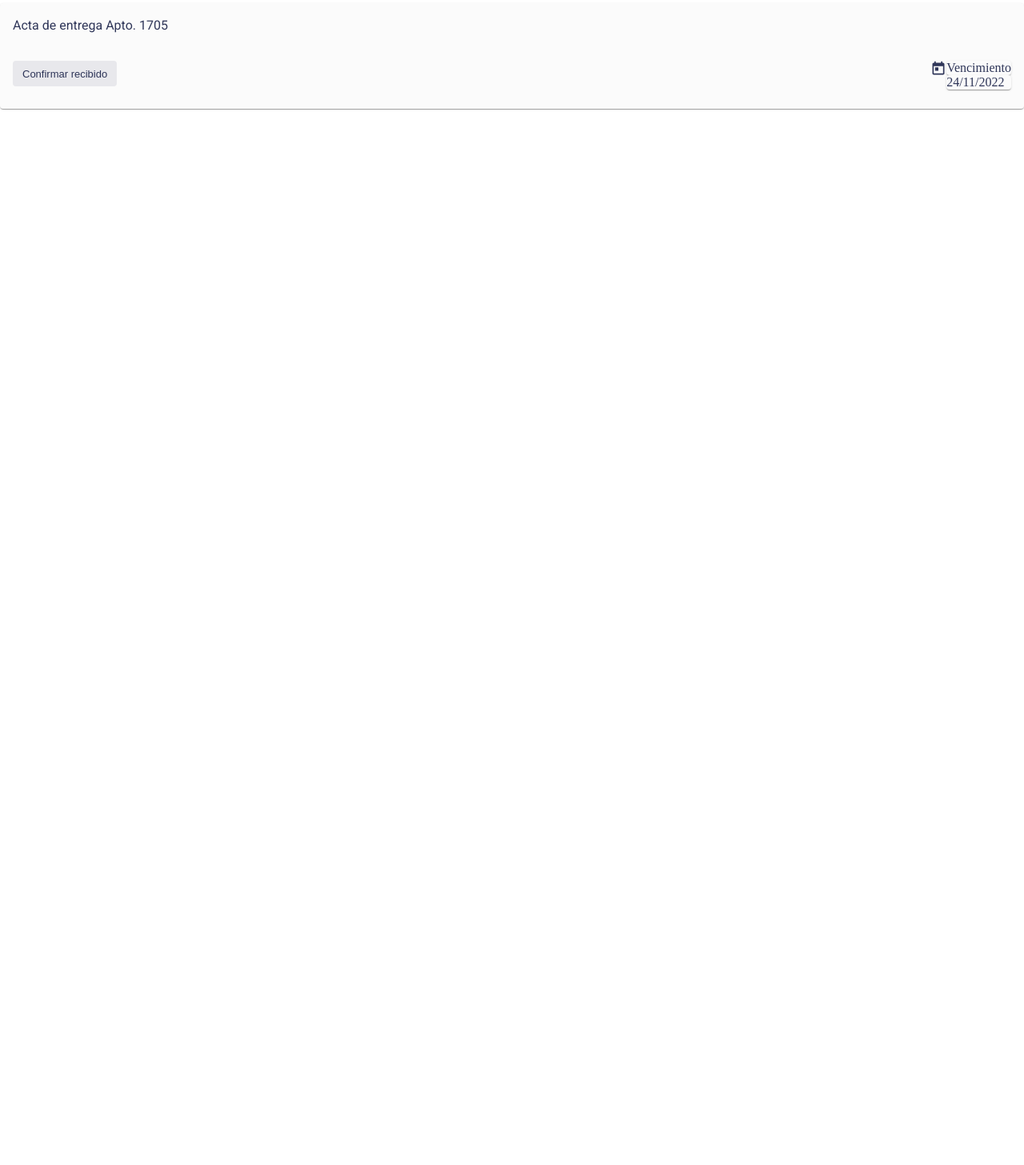
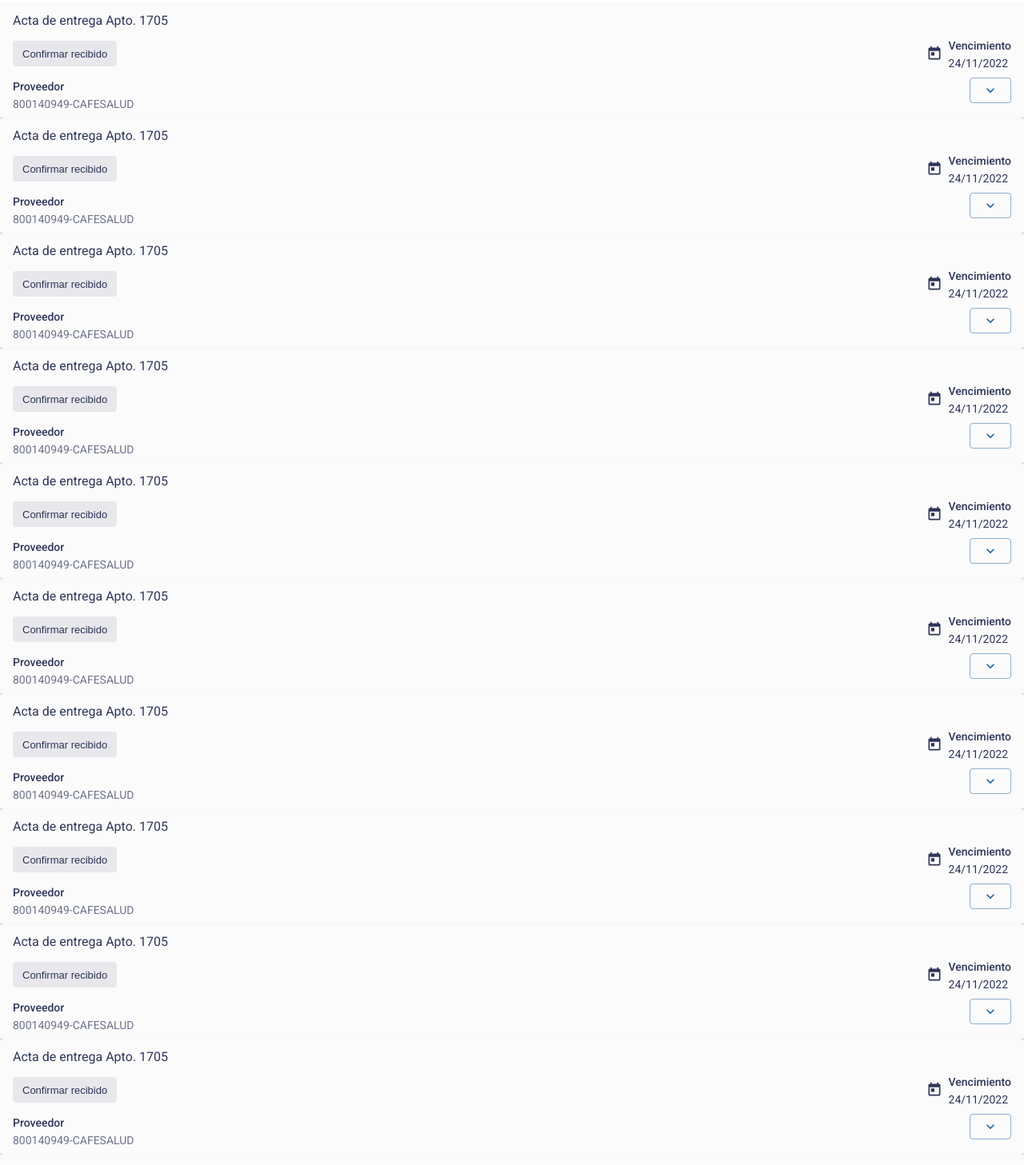
Before and after one commit to SincosoftSAS/hackathon, a React (Vite) app: page / in a window 1280 px wide. Shown: the part 220-1677 px from the top of the page at 80% size. Before the commit the page ends 800 px from the top, so only its background shows below. Built offline with nearby package versions, Linux system fonts and the light colour scheme.

Commit message:
se ajusta card

```diff
--- a/src/components/CardComponent.tsx
+++ b/src/components/CardComponent.tsx
@@ -1,26 +1,38 @@
-import { Button, CardContent, CardHeader, Chip, Icon, Paper, Stack } from '@mui/material';
+import { Button, CardContent, CardHeader, Chip, Paper, Stack, Typography } from '@mui/material';
 import Card from '@mui/material/Card';
-import TodayIcon from '@mui/icons-material/Today';
+import {Today, ExpandMore} from '@mui/icons-material';
 
 export const CardComponent = () => {
   return (
     <Card>
-      <CardHeader title="Acta de entrega Apto. 1705" titleTypographyProps={{ variant: 'body1' }} />
-      <CardContent>
-        <Stack direction={'row'} justifyContent="space-between">
+      <CardHeader title="Acta de entrega Apto. 1705" titleTypographyProps={{ variant: 'body1' }} sx={{ paddingX:2, paddingY:0, marginTop: 1.189}} />
+      <CardContent sx={{paddingX: 2, paddingY: 1}}>
+        <Stack direction={'row'} justifyContent="space-between" alignItems="center" sx={{marginY:0}}>
           <Chip label="Confirmar recibido"></Chip>
-          <Stack direction={'row'}>
+          <Stack direction={'row'} alignItems="center">
+            <Stack direction={'column'}>
+              <Today fontSize='small'></Today>
+            </Stack>
+            <Stack direction={'column'} sx={{ margin: 0, marginLeft: 1 }}>
+              <Typography variant="caption">Vencimiento</Typography>
+              <Typography variant="body2">24/11/2022</Typography>
+            </Stack>
+          </Stack>
+        </Stack>
 
-            <Stack direction={'column'}>
-              <TodayIcon fontSize='small'></TodayIcon>
-            </Stack>
-            <Stack direction={'column'}>
-              <Paper>Vencimiento</Paper>
-              <Paper>24/11/2022</Paper>
-            </Stack>
+        <Stack direction={'row'} justifyContent="space-between" sx={{paddingY:1}}>
+          <Stack direction={'column'} sx={{ margin:  0 }}>
+            <Typography variant="caption">Proveedor</Typography>
+            <Typography variant="body2" sx={{color: "rgba(16, 24, 64, 0.6)"}}>800140949-CAFESALUD</Typography>
+          </Stack>
+          <Stack direction={'column'} sx={{ margin: 0, marginLeft: 1 }}>
+            <Button variant='outlined' size="medium">
+              <ExpandMore fontSize='small' />
+            </Button>
           </Stack>
         </Stack>
       </CardContent>
     </Card>
+
   )
 }
--- a/src/containers/Home.tsx
+++ b/src/containers/Home.tsx
@@ -33,6 +33,21 @@ export const Home = () => {
       </AppBar>
       {tabs[tab]}
       <CardComponent/>
+      <CardComponent/>
+      <CardComponent/>
+      <CardComponent/>
+      <CardComponent/>
+      <CardComponent/>
+      <CardComponent/>
+      <CardComponent/>
+      <CardComponent/>
+      <CardComponent/>
+      <CardComponent/>
+      <CardComponent/>
+      <CardComponent/>
+      <CardComponent/>
+      <CardComponent/>
+      <CardComponent/>
     </>
   );
 };
--- a/src/theme/variables.ts
+++ b/src/theme/variables.ts
@@ -152,6 +152,20 @@ export const light: ThemeOptions = {
           textTransform: 'none'
         }
       }
+    },
+    MuiCardContent: {
+      styleOverrides: {
+        root: {
+          "&:last-child": { paddingBottom: "unset" }
+        }
+      }
+    },
+    MuiButton: {
+      styleOverrides: {
+        root: {
+          "&": { minWidth: "unset" }
+        }
+      }
     }
   }
 };
```
